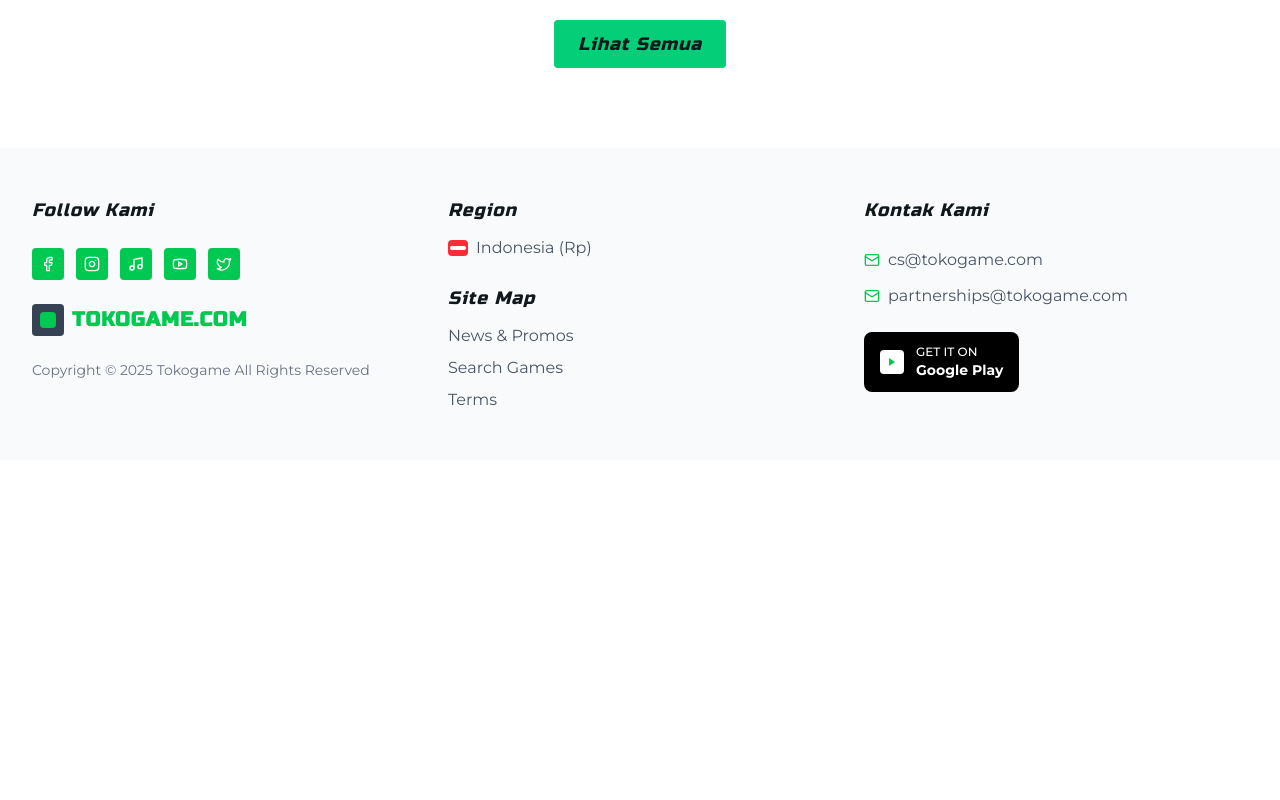
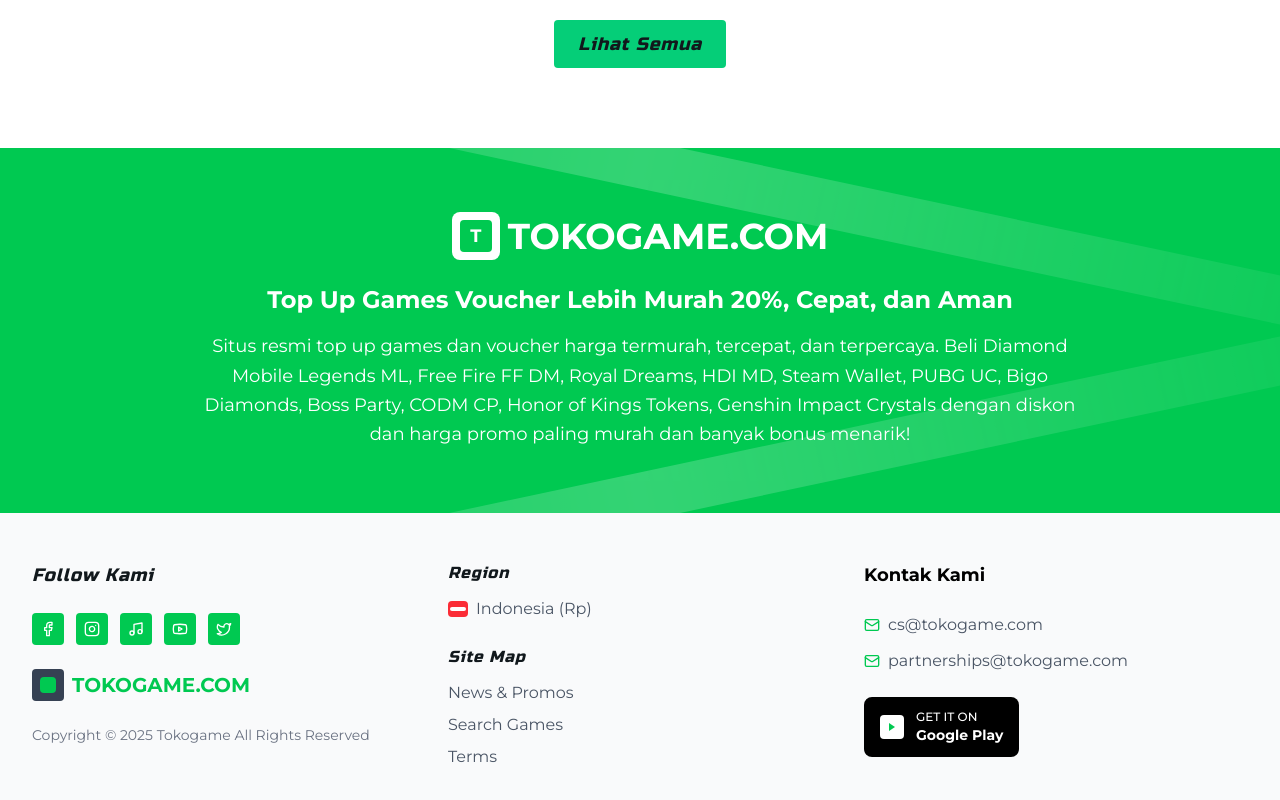
Before and after one commit to waduh12345/turudek, a Next.js app: page / in a window 1280 px wide. Shown: the part 2297-3097 px from the top of the page. Before the commit the page ends 2757 px from the top, so only its background shows below. Built offline with nearby package versions, Linux system fonts and the light colour scheme.

Commit message:
update: move promotion banner to footer

```diff
--- a/app/riwayat/page.tsx
+++ b/app/riwayat/page.tsx
@@ -1,6 +1,6 @@
 const RiwayatPage = () => {
   return (
-    <div className="min-h-screen bg-white">
+    <div className="bg-white">
       {/* Search Bar */}
       <div className="bg-gray-50 border-b border-gray-200 py-4">
         <div className="container">
@@ -10,8 +10,18 @@
               placeholder="Nomor HP contoh: +628123123123"
               className="w-full px-4 py-3 pl-12 pr-4 border border-gray-300 rounded-lg focus:outline-none focus:ring-2 focus:ring-green-500 focus:border-transparent text-sm"
             />
-            <svg className="absolute left-4 top-1/2 transform -translate-y-1/2 text-gray-400 w-4 h-4" fill="none" stroke="currentColor" viewBox="0 0 24 24">
-              <path strokeLinecap="round" strokeLinejoin="round" strokeWidth={2} d="M21 21l-6-6m2-5a7 7 0 11-14 0 7 7 0 0114 0z" />
+            <svg
+              className="absolute left-4 top-1/2 transform -translate-y-1/2 text-gray-400 w-4 h-4"
+              fill="none"
+              stroke="currentColor"
+              viewBox="0 0 24 24"
+            >
+              <path
+                strokeLinecap="round"
+                strokeLinejoin="round"
+                strokeWidth={2}
+                d="M21 21l-6-6m2-5a7 7 0 11-14 0 7 7 0 0114 0z"
+              />
             </svg>
           </div>
         </div>
@@ -43,43 +53,6 @@
           </div>
         </div>
       </div>
-
-      {/* Promotional Green Section */}
-      <div className="relative bg-green-500 py-16 overflow-hidden">
-        {/* Wave Design - Top */}
-        <div className="absolute top-0 left-0 w-full h-8 bg-green-500 opacity-20">
-          <div className="w-full h-full bg-gradient-to-r from-transparent via-white to-transparent transform rotate-12 scale-150"></div>
-        </div>
-
-        <div className="container relative z-10">
-          <div className="text-center text-white">
-            {/* Logo */}
-            <div className="flex items-center justify-center gap-2 mb-6">
-              <div className="w-12 h-12 bg-white rounded-lg flex items-center justify-center">
-                <div className="w-8 h-8 bg-green-500 rounded flex items-center justify-center">
-                  <span className="text-white font-bold text-lg">T</span>
-                </div>
-              </div>
-              <span className="text-4xl font-bold">TOKOGAME.COM</span>
-            </div>
-
-            {/* Main Promo Text */}
-            <h2 className="text-2xl font-bold mb-4">
-              Top Up Games Voucher Lebih Murah 20%, Cepat, dan Aman
-            </h2>
-
-            {/* Description */}
-            <p className="text-lg max-w-4xl mx-auto leading-relaxed">
-              Situs resmi top up games dan voucher harga termurah, tercepat, dan terpercaya. Beli Diamond Mobile Legends ML, Free Fire FF DM, Royal Dreams, HDI MD, Steam Wallet, PUBG UC, Bigo Diamonds, Boss Party, CODM CP, Honor of Kings Tokens, Genshin Impact Crystals dengan diskon dan harga promo paling murah dan banyak bonus menarik!
-            </p>
-          </div>
-        </div>
-
-        {/* Wave Design - Bottom */}
-        <div className="absolute bottom-0 left-0 w-full h-8 bg-green-500 opacity-20">
-          <div className="w-full h-full bg-gradient-to-r from-transparent via-white to-transparent transform -rotate-12 scale-150"></div>
-        </div>
-      </div>
     </div>
   );
 };
--- a/components/layout/footer.tsx
+++ b/components/layout/footer.tsx
@@ -18,8 +18,48 @@
 const Footer = () => {
   const [isChatModalOpen, setIsChatModalOpen] = useState(false);
   return (
-    <footer className="bg-gray-50 py-12">
-      <div className="container">
+    <footer className="">
+      <div className="relative bg-green-500 py-16 overflow-hidden">
+        {/* Wave Design - Top */}
+        <div className="absolute top-0 left-0 w-full h-8 bg-green-500 opacity-20">
+          <div className="w-full h-full bg-gradient-to-r from-transparent via-white to-transparent transform rotate-12 scale-150"></div>
+        </div>
+
+        <div className="container relative z-10">
+          <div className="text-center text-white">
+            {/* Logo */}
+            <div className="flex items-center justify-center gap-2 mb-6">
+              <div className="w-12 h-12 bg-white rounded-lg flex items-center justify-center">
+                <div className="w-8 h-8 bg-green-500 rounded flex items-center justify-center">
+                  <span className="text-white font-bold text-lg">T</span>
+                </div>
+              </div>
+              <span className="text-4xl font-bold">TOKOGAME.COM</span>
+            </div>
+
+            {/* Main Promo Text */}
+            <h2 className="text-2xl font-bold mb-4">
+              Top Up Games Voucher Lebih Murah 20%, Cepat, dan Aman
+            </h2>
+
+            {/* Description */}
+            <p className="text-lg max-w-4xl mx-auto leading-relaxed">
+              Situs resmi top up games dan voucher harga termurah, tercepat, dan
+              terpercaya. Beli Diamond Mobile Legends ML, Free Fire FF DM, Royal
+              Dreams, HDI MD, Steam Wallet, PUBG UC, Bigo Diamonds, Boss Party,
+              CODM CP, Honor of Kings Tokens, Genshin Impact Crystals dengan
+              diskon dan harga promo paling murah dan banyak bonus menarik!
+            </p>
+          </div>
+        </div>
+
+        {/* Wave Design - Bottom */}
+        <div className="absolute bottom-0 left-0 w-full h-8 bg-green-500 opacity-20">
+          <div className="w-full h-full bg-gradient-to-r from-transparent via-white to-transparent transform -rotate-12 scale-150"></div>
+        </div>
+      </div>
+
+      <div className="container bg-gray-50 py-12">
         <div className="grid md:grid-cols-3 gap-8">
           {/* Kolom 1: Follow Kami */}
           <div className="space-y-6">
@@ -71,7 +111,7 @@
               <div className="w-8 h-8 bg-gray-700 rounded flex items-center justify-center">
                 <div className="w-4 h-4 bg-green-500 rounded-sm"></div>
               </div>
-              <span className="sidebar-text text-xl font-bold text-green-500 font-mono tracking-wider">
+              <span className="sidebar-text text-xl font-bold text-green-500">
                 TOKOGAME.COM
               </span>
             </div>
@@ -86,9 +126,7 @@
           <div className="space-y-6">
             {/* Region */}
             <div>
-              <h4 className="text-lg font-mono tracking-wider italic mb-3">
-                Region
-              </h4>
+              <h4 className="font-mono tracking-wider italic mb-3">Region</h4>
               <div className="flex items-center gap-2">
                 <div className="w-5 h-4 bg-red-500 rounded-sm flex items-center justify-center">
                   <div className="w-4 h-1 bg-white rounded-sm"></div>
@@ -101,9 +139,7 @@
 
             {/* Site Map */}
             <div>
-              <h4 className="text-lg font-mono tracking-wider italic mb-3">
-                Site Map
-              </h4>
+              <h4 className="font-mono tracking-wider italic mb-3">Site Map</h4>
               <div className="space-y-2">
                 <a
                   href="#"
@@ -129,7 +165,7 @@
 
           {/* Kolom 3: Kontak Kami */}
           <div className="space-y-6">
-            <h4 className="text-lg font-mono tracking-wider italic">
+            <h4 className="sidebar-text text-lg font-bold text-black">
               Kontak Kami
             </h4>
 
```
